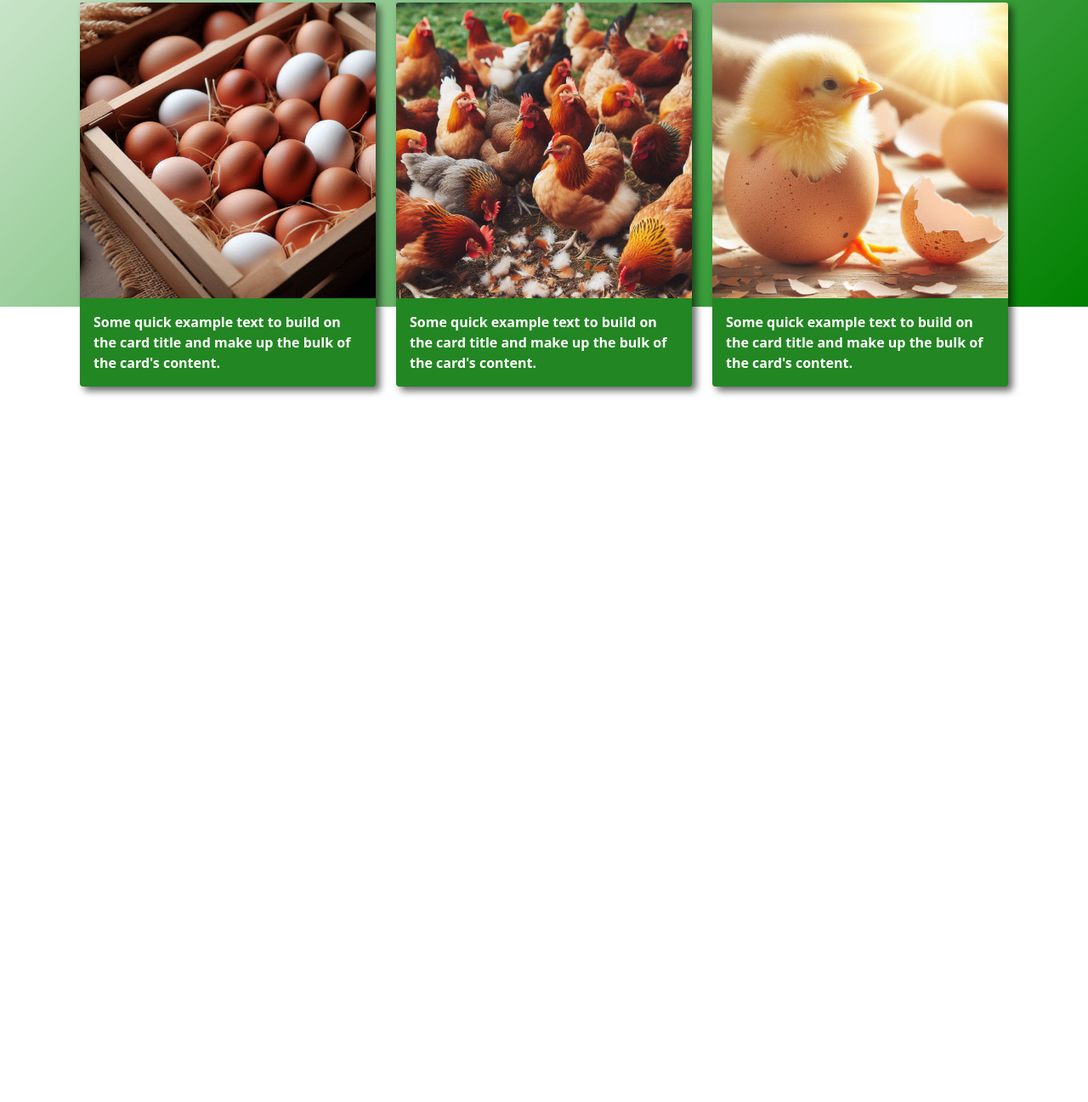
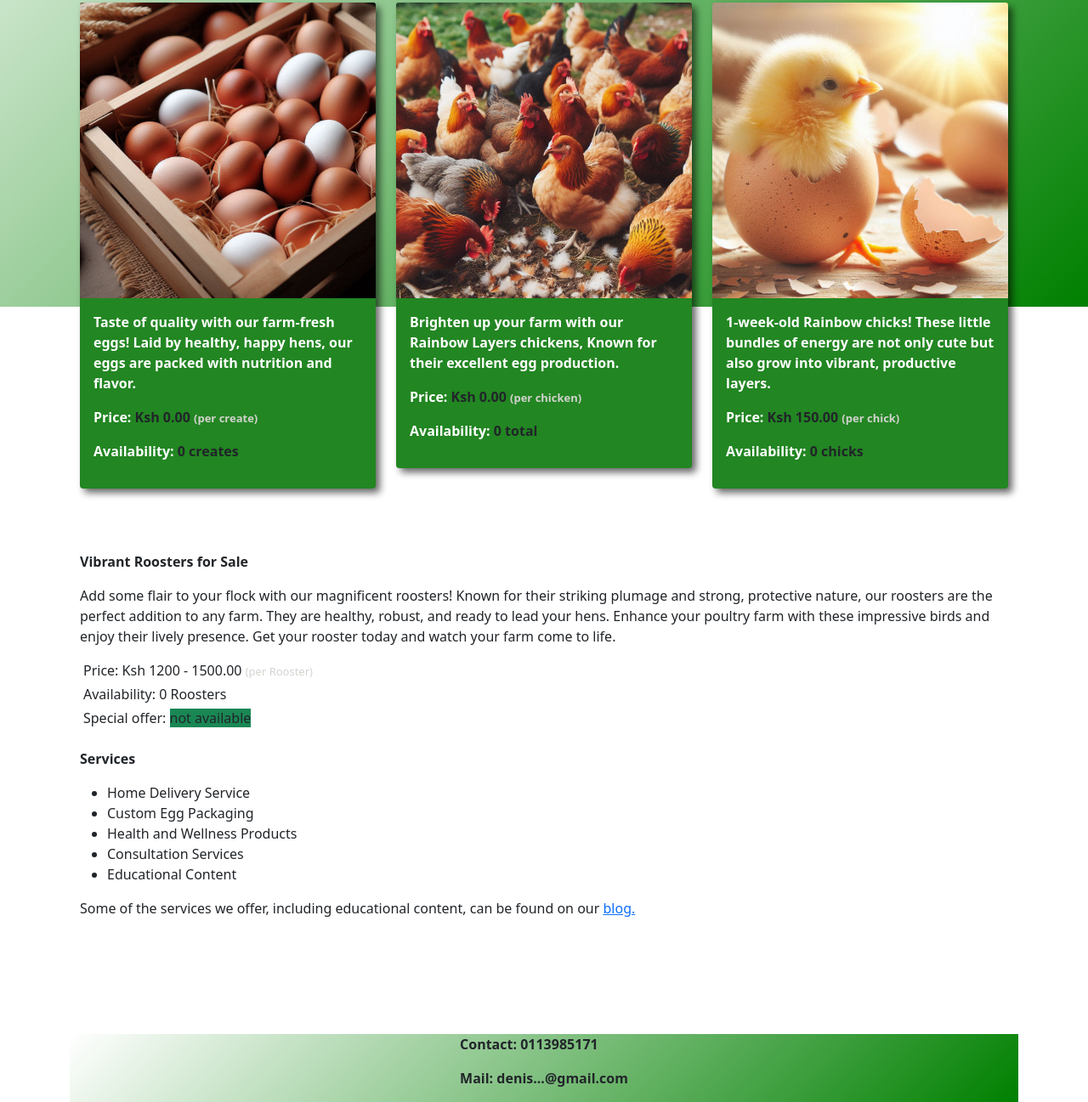
Before and after one commit to erick1005/chick-farm, a plain HTML site: page products.html in a window 1280 px wide. Shown: the part 439-1736 px from the top of the page at 85% size. Before the commit the page ends 918 px from the top, so only its background shows below. Drawn offline with nearby package versions, Linux system fonts and the light colour scheme.

Commit message:
update product and service page list

```diff
--- a/products.html
+++ b/products.html
@@ -33,7 +33,7 @@
               <a class="nav-link" href="#">Features</a>
             </li>
             <li class="nav-item">
-              <a class="nav-link" href="#">Pricing</a>
+              <a class="nav-link" href="#price">Pricing</a>
             </li>
             <li class="nav-item dropdown">
               <a class="nav-link dropdown-toggle" href="#" id="navbarDropdownMenuLink" role="button" data-bs-toggle="dropdown" aria-expanded="false">
@@ -50,7 +50,7 @@
       </div>
     </nav>
 
-      <!-- welcome section  -->
+      <!-- welcome and main section  -->
 
     <div class="container welcome-customer-div d-block mt-0">
       <div class="row d-flex">
@@ -90,8 +90,8 @@
               </ul>
         </div>
       </div>
-      <div class="container mb-0">
-        products and prices
+      <div class="container mb-0 fw-bold">
+        Products and Prices
       </div>
 
       <div class="container mt-0">
@@ -100,7 +100,13 @@
             <div class="card" style="width: 100%;">
               <img src="images/egg-crate.jpeg" class="card-img-top" alt="...">
               <div class="card-body">
-                <p class="card-text">Some quick example text to build on the card title and make up the bulk of the card's content.</p>
+                <p class="card-text " id="price">Taste of quality with our farm-fresh eggs! Laid by healthy, happy hens, our eggs are packed with nutrition and flavor.</p>
+                <p>
+                  Price: <span class="text-dark" >Ksh 0.00</span> <span class="small-text">(per create)</span>
+                </p>
+                <p>
+                  Availability: <span class="text-dark">0 creates</span>
+                </p>
               </div>
             </div>
           </div>
@@ -108,7 +114,13 @@
             <div class="card" style="width: 100%;">
               <img src="images/layers.jpeg" class="card-img-top" alt="...">
               <div class="card-body">
-                <p class="card-text">Some quick example text to build on the card title and make up the bulk of the card's content.</p>
+                <p class="card-text">Brighten up your farm with our Rainbow Layers chickens, Known for their excellent egg production.</p>
+                <p>
+                  Price: <span class="text-dark">Ksh 0.00</span> <span class="small-text">(per chicken)</span>
+                </p>
+                <p>
+                  Availability: <span class="text-dark">0 total</span>
+                </p>
               </div>
             </div>
           </div>
@@ -116,19 +128,72 @@
             <div class="card" style="width: 100%;">
               <img src="images/egg-chick.jpeg" class="card-img-top" alt="...">
               <div class="card-body">
-                <p class="card-text">Some quick example text to build on the card title and make up the bulk of the card's content.</p>
+                <p class="card-text">1-week-old Rainbow chicks! These little bundles of energy are not only cute but also grow into vibrant, productive layers.</p>
+                <p>
+                  Price: <span class="text-dark">Ksh 150.00</span> <span class="small-text">(per chick)</span>
+                </p>
+                <p>
+                  Availability: <span class="text-dark">0 chicks</span>
+                </p>
+              </div>
+            </div>
+          </div>
+
+          <div class="container container-rooster d-flex">
+            <div class="row">
+              <div class="col">
+                <p class="fw-bold">Vibrant Roosters for Sale</p>
+                <p>
+                  Add some flair to your flock with our magnificent roosters! Known for their striking plumage and strong, protective nature, our roosters are the perfect addition to any farm. They are healthy, robust, and ready to lead your hens. Enhance your poultry farm with these impressive birds and enjoy their lively presence. Get your rooster today and watch your farm come to life.
+                </p>
+                <p class="m-1">
+                  Price: <span class="text-dark">Ksh 1200 - 1500.00</span> <span class="small-text">(per Rooster)</span>
+                </p>
+                <p class="m-1">
+                  Availability: <span class="text-dark">0 Roosters</span>
+                </p>
+                <p class="m-1">
+                  Special offer: <span class="bg-success">not available</span>
+                </p>
+
+                <p class="fw-bold mt-4 md-0">Services</p>
+
+                <ul>
+                  <li>Home Delivery Service</li>
+                  <li>Custom Egg Packaging</li>
+                  <li>Health and Wellness Products</li>
+                  <li>Consultation Services</li>
+                  <li>Educational Content</li>
+                </ul>
+
+                <p>
+                  Some of the services we offer, including educational content, can be found on our <a href="blog.html">blog.</a>
+                </p>
+
               </div>
             </div>
           </div>
         </div>
       </div>
-    </div>
 
 
 
+      <footer>
+        <div class="container mt-0">
+          <div class="row">
+            <div class="col fw-bold" id="order">
+              <p>
+                Contact: 0113985171
+              </p>
+              <p>
+                Mail: denis...@gmail.com
+              </p>
+            </div>
+          </div>
+        </div>
 
-
-  </div>
+      </footer>
+    </div>
 
 
 
--- a/styles.css
+++ b/styles.css
@@ -78,3 +78,16 @@ body {
 .welcome-customer-div {
   height: 200px;
 }
+
+.small-text {
+  font-size: small;
+  color: rgb(210, 210, 206);
+}
+
+.container-rooster {
+
+}
+
+footer {
+  background-image: linear-gradient(-45deg, green, white);
+}
```
